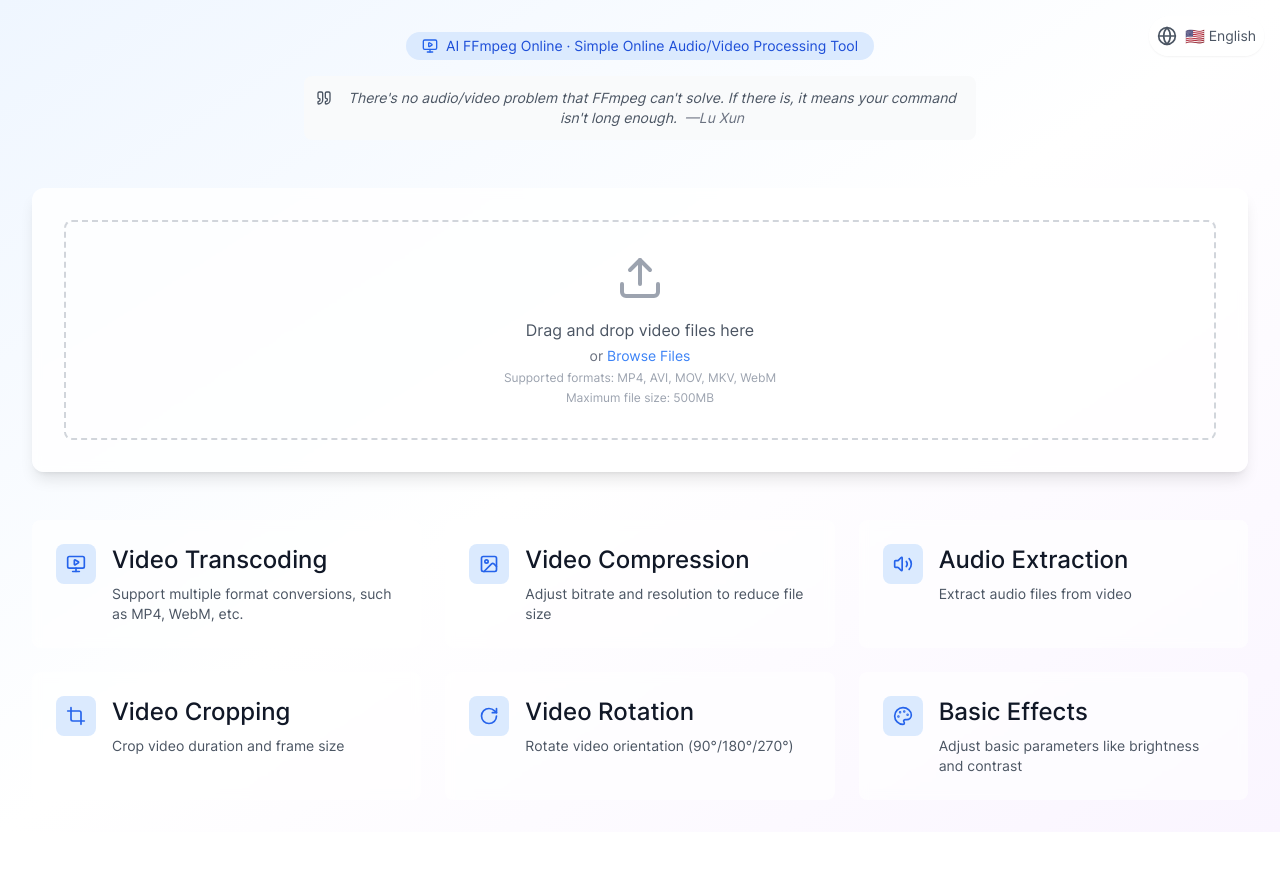
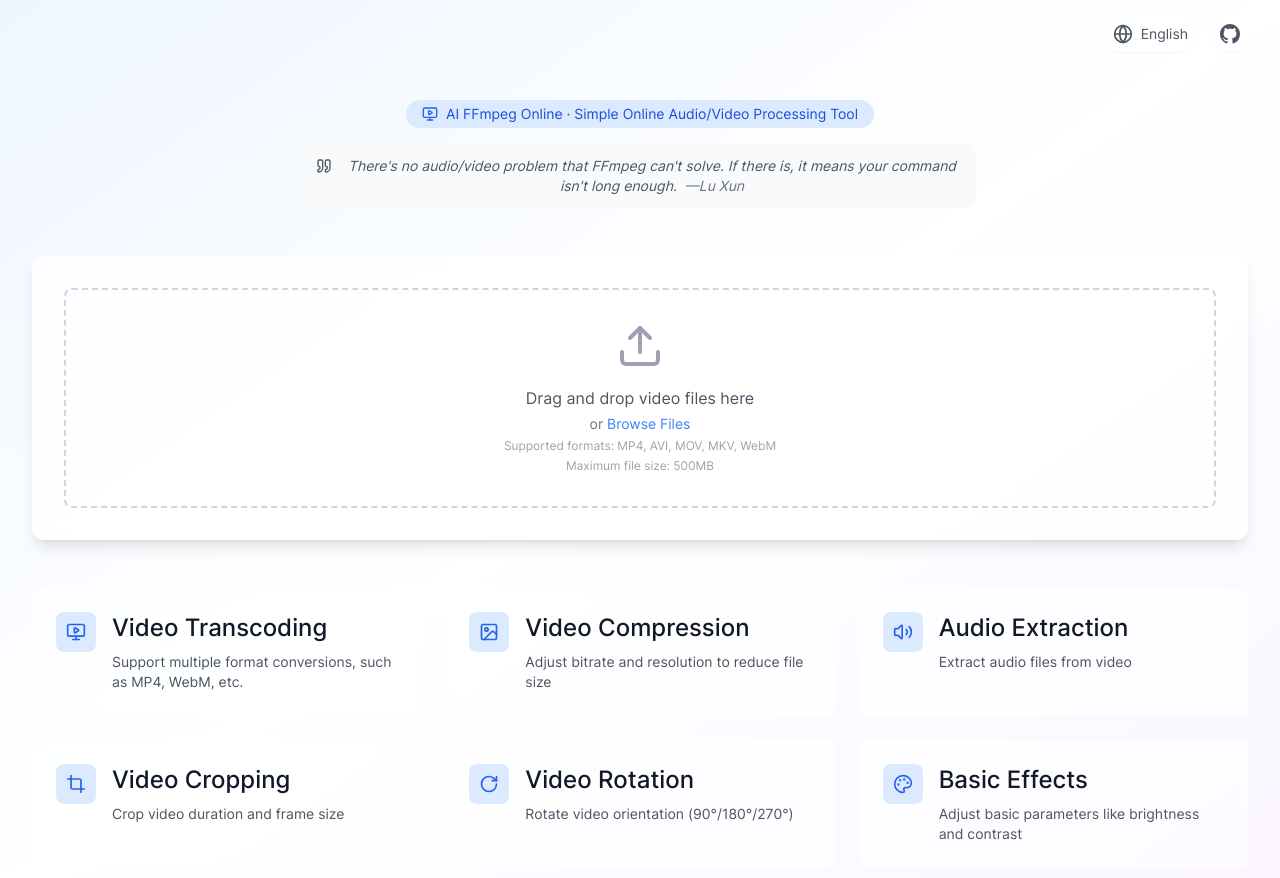
Before and after one commit to woniu9524/ai-ffmpeg, a Next.js app: page / in a window 1280 px wide. Shown: the top 878 px of the page. Before the commit the page ends 832 px from the top, so only its background shows below. Built offline with nearby package versions, Linux system fonts and the light colour scheme.

Commit message:
feat(components): 优化语言切换器并添加 GitHub 图标
-移除语言切换器中的旗帜图标
- 调整语言切换器的样式和布局
- 在首页添加 GitHub 图标链接
- 优化首页顶部的样式，增加语言切换器和 GitHub 图标

```diff
--- a/src/app/page.tsx
+++ b/src/app/page.tsx
@@ -15,6 +15,18 @@ import {
   MonitorPlay,
   Quote
 } from 'lucide-react';
+
+const GitHubIcon = () => (
+  <svg
+    viewBox="0 0 24 24"
+    width="20"
+    height="20"
+    fill="currentColor"
+    className="text-gray-600 dark:text-gray-400"
+  >
+    <path d="M12 0C5.37 0 0 5.37 0 12c0 5.31 3.435 9.795 8.205 11.385.6.105.825-.255.825-.57 0-.285-.015-1.23-.015-2.235-3.015.555-3.795-.735-4.035-1.41-.135-.345-.72-1.41-1.23-1.695-.42-.225-1.02-.78-.015-.795.945-.015 1.62.87 1.845 1.23 1.08 1.815 2.805 1.305 3.495.99.105-.78.42-1.305.765-1.605-2.67-.3-5.46-1.335-5.46-5.925 0-1.305.465-2.385 1.23-3.225-.12-.3-.54-1.53.12-3.18 0 0 1.005-.315 3.3 1.23.96-.27 1.98-.405 3-.405s2.04.135 3 .405c2.295-1.56 3.3-1.23 3.3-1.23.66 1.65.24 2.88.12 3.18.765.84 1.23 1.905 1.23 3.225 0 4.605-2.805 5.625-5.475 5.925.435.375.81 1.095.81 2.22 0 1.605-.015 2.895-.015 3.3 0 .315.225.69.825.57A12.02 12.02 0 0024 12c0-6.63-5.37-12-12-12z" />
+  </svg>
+);
 
 export default function HomePage() {
   const { t } = useTranslation();
@@ -94,7 +106,19 @@ export default function HomePage() {
 
   return (
     <main className='min-h-screen bg-gradient-to-br from-blue-50 via-white to-purple-50 dark:from-gray-900 dark:via-gray-800 dark:to-gray-900'>
-      <LanguageSwitcher />
+      <div className="relative w-full px-4 sm:px-6 lg:px-8 py-4 flex justify-end items-center gap-4">
+        <LanguageSwitcher />
+        <a
+          href="https://github.com/woniu9524/ai-ffmpeg/"
+          target="_blank"
+          rel="noopener noreferrer"
+          className="p-2 rounded-full bg-white/80 dark:bg-gray-800/80 hover:bg-blue-50 dark:hover:bg-blue-900/20 transition-colors duration-200 shadow-sm"
+          aria-label="GitHub Repository"
+        >
+          <GitHubIcon />
+        </a>
+      </div>
+
       <div className='max-w-7xl mx-auto px-4 sm:px-6 lg:px-8 py-8'>
         <div className='text-center space-y-4 mb-12'>
           <div className='inline-flex items-center justify-center space-x-2 bg-blue-100 dark:bg-blue-900/30 rounded-full px-4 py-1'>
--- a/src/components/LanguageSwitcher.tsx
+++ b/src/components/LanguageSwitcher.tsx
@@ -12,8 +12,8 @@ export function LanguageSwitcher() {
   const initialRender = useRef(true);
 
   const languages = [
-    { code: 'en', name: 'English', flag: '🇺🇸' },
-    { code: 'zh', name: '中文', flag: '🇨🇳' }
+    { code: 'en', name: 'English' },
+    { code: 'zh', name: '中文' }
   ];
 
   useEffect(() => {
@@ -56,34 +56,32 @@ export function LanguageSwitcher() {
   const currentLanguage = languages.find(lang => lang.code === i18n.language);
 
   return (
-    <div className="fixed top-4 right-4 z-50" ref={dropdownRef}>
+    <div className="relative" ref={dropdownRef}>
       <button
         onClick={() => setIsOpen(!isOpen)}
         className="p-2 rounded-full bg-white/80 dark:bg-gray-800/80 hover:bg-blue-50 dark:hover:bg-blue-900/20 transition-colors duration-200 shadow-sm flex items-center gap-2"
         aria-label="Select Language"
       >
         <Globe className="w-5 h-5 text-gray-600 dark:text-gray-400" />
-        <span className="text-sm text-gray-600 dark:text-gray-400 flex items-center gap-1">
-          <span className="text-base">{currentLanguage?.flag}</span>
-          <span className="hidden sm:inline">{currentLanguage?.name}</span>
+        <span className="text-sm text-gray-600 dark:text-gray-400">
+          {currentLanguage?.name}
         </span>
       </button>
 
       {isOpen && (
-        <div className="absolute right-0 mt-2 w-32 rounded-md shadow-lg bg-white dark:bg-gray-800 ring-1 ring-black ring-opacity-5">
+        <div className="absolute right-0 mt-2 w-24 rounded-md shadow-lg bg-white dark:bg-gray-800 ring-1 ring-black ring-opacity-5 z-50">
           <div className="py-1" role="menu" aria-orientation="vertical">
             {languages.map((language) => (
               <button
                 key={language.code}
                 onClick={() => handleLanguageChange(language.code)}
-                className={`block w-full text-left px-4 py-2 text-sm flex items-center gap-2 ${i18n.language === language.code
+                className={`block w-full text-center px-3 py-2 text-sm ${i18n.language === language.code
                   ? 'bg-blue-50 dark:bg-blue-900/20 text-blue-700 dark:text-blue-300'
                   : 'text-gray-700 dark:text-gray-300 hover:bg-gray-50 dark:hover:bg-gray-700'
                   }`}
                 role="menuitem"
               >
-                <span className="text-base">{language.flag}</span>
-                <span>{language.name}</span>
+                {language.name}
               </button>
             ))}
           </div>
```
